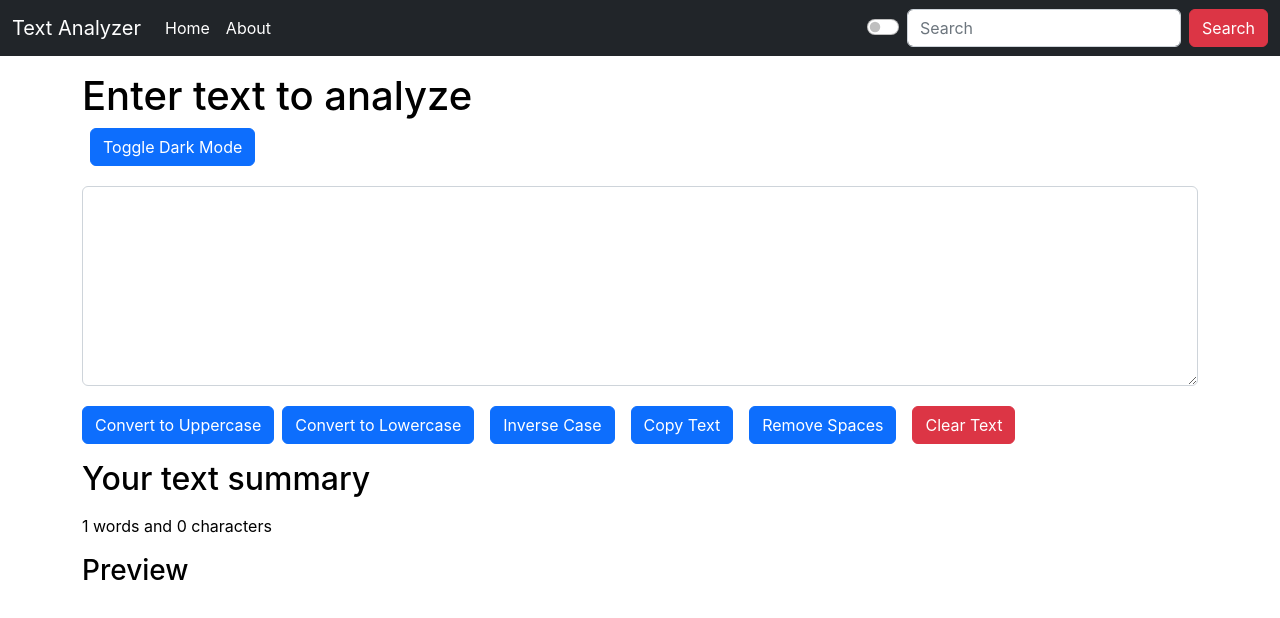
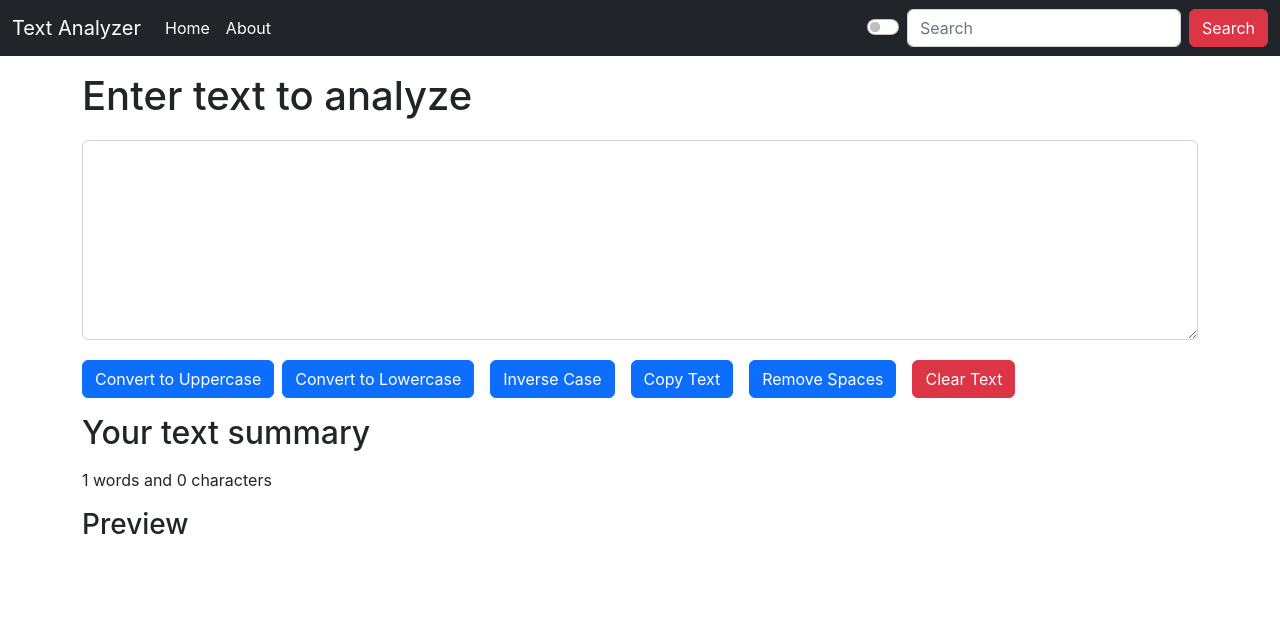
Before and after one commit to shivam123-dev/Text-Analyzer, a React (Create React App) app: page / in a window 1280 px wide. Shown: the top 618 px of the page. Built offline with nearby package versions, Linux system fonts and the light colour scheme.

Commit message:
Removed Local Dark Mode functionality

```diff
--- a/src/components/TextForm.js
+++ b/src/components/TextForm.js
@@ -34,7 +34,7 @@
   const removeExtraSpaces = () => {
     let newText = text.split(/[ ] + /).join(" ");
     setText(newText);
-  }
+  };
   const resetButton = () => {
     setText("");
   };
@@ -43,35 +43,10 @@
   };
   const [text, setText] = useState("");
 
-  const [myStyle, setMyStyle] = useState({
-    color: "black",
-    backgroundColor: "white",
-    tText: "Toggle Dark Mode",
-  });
-
-  const handleToggle = () => {
-    if (myStyle.color === "black") {
-      setMyStyle({
-        color: "white",
-        backgroundColor: "black",
-        tText: "Toggle Light Mode",
-      });
-    } else {
-      setMyStyle({
-        color: "black",
-        backgroundColor: "white",
-        tText: "Toggle Dark Mode",
-      });
-    }
-  };
-
   return (
     <>
       <div>
-        <h1 style={myStyle}>{props.heading}</h1>
-        <button className="btn btn-primary mx-2" onClick={handleToggle}>
-          {myStyle.tText}
-        </button>
+        <h1>{props.heading}</h1>
         <div className="form-floating my-3 py-1">
           <textarea
             className="form-control"
@@ -79,7 +54,6 @@
             id="mybox"
             onChange={handleOnChange}
             placeholder="Enter your text here"
-            style={myStyle}
           />
         </div>
         <button className="btn btn-primary" onClick={handleUpClick}>
@@ -101,17 +75,17 @@
           Clear Text
         </button>
       </div>
-      <div style={myStyle}>
-        <h2 className="my-3" style={myStyle}>
+      <div>
+        <h2 className="my-3">
           Your text summary
         </h2>
-        <p style={myStyle}>
+        <p>
           {text.split(" ").length} words and {text.length} characters
         </p>
-        <h3 className="my-3" style={myStyle}>
+        <h3 className="my-3">
           Preview
         </h3>
-        <p style={myStyle}>{text}</p>
+        <p>{text}</p>
       </div>
     </>
   );
```
